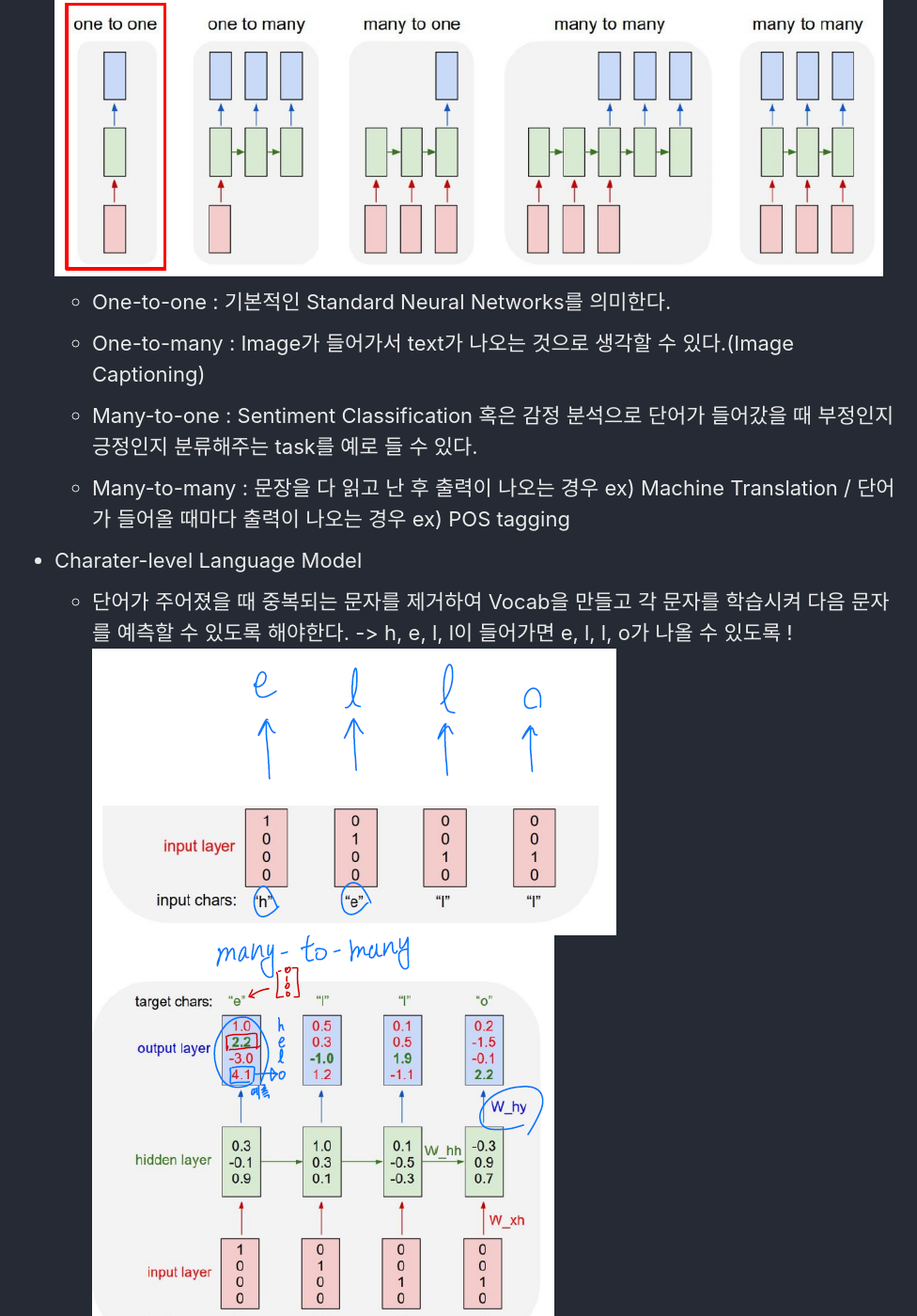
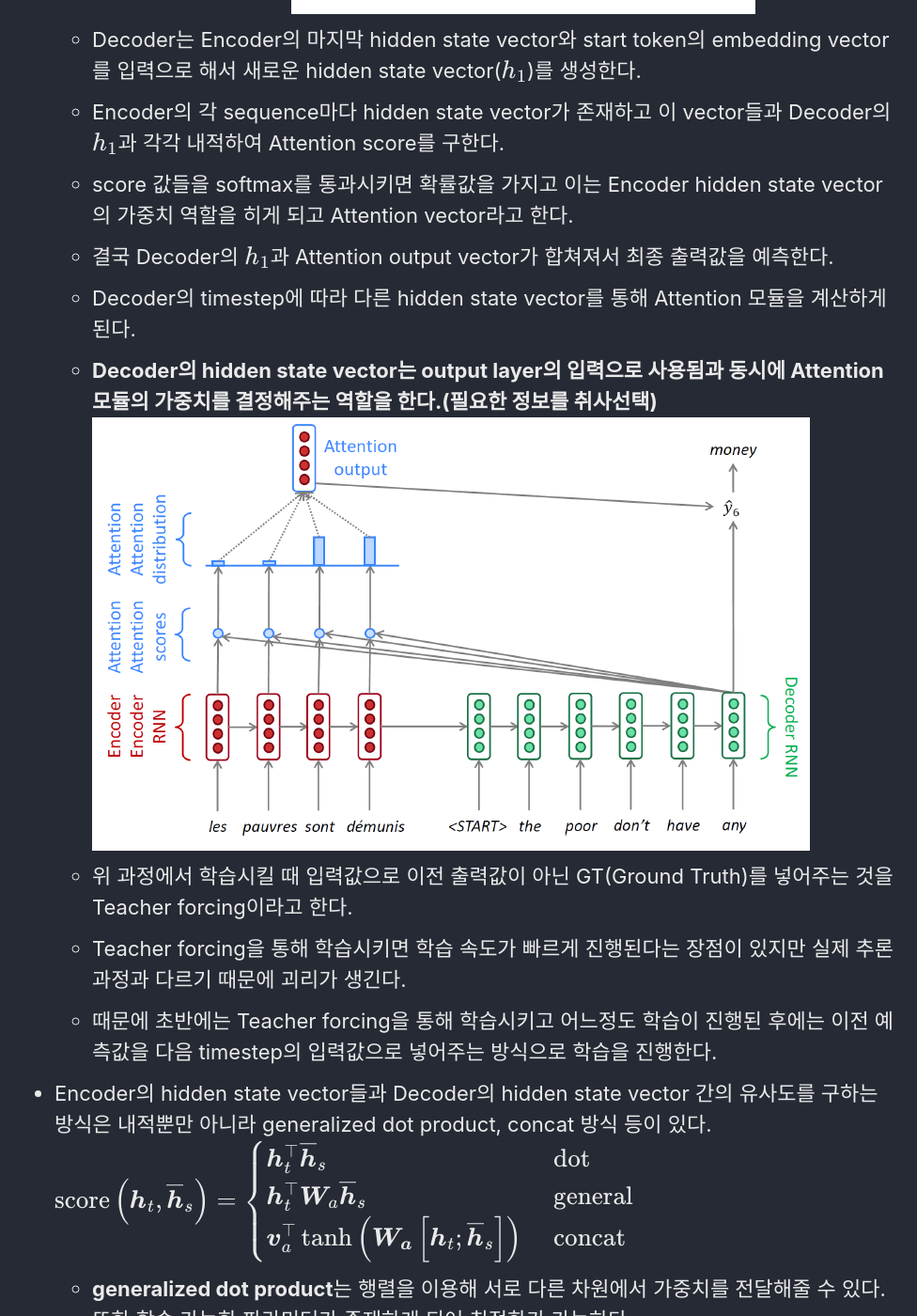
Before and after one commit to gistarrr/gistarrr.github.io, a Jekyll site: the page built from _posts/Ustage/2021-09-06-week_6.md, in a window 1280 px wide and 1400 px high, scrolled down 7854 px. Shown: the whole window at 94% size, without its empty margins (304-1280 px from the left). Built offline with Jekyll 4.4.1, drawn with Linux system fonts in a browser that asks for light colours; cached includes are drawn as plain includes; formulas are drawn with MathJax 3; some of the changed text lies outside the part shown.

Commit message:
6th week day3_1

```diff
--- a/_posts/Ustage/2021-09-06-week_6.md
+++ b/_posts/Ustage/2021-09-06-week_6.md
@@ -104,6 +104,66 @@ author_profile: false
 ---
 ---
 
+**Day 3**
+===
+
+- 학습 강의 : Part 3 - Seq2seq with Attention, Beam Search and BLEU Score 5강
+- 과제 : [필수과제] RNN-based Language Model
+
+
+## 1. 강의 복습
+### **NLP** <br/>
+
+**5강 : Sequence to Sequence with Attention**
+- Seq2seq 모델은 Encoder와 Decoder로 이루어져 있고 파라미터 값을 공유하지 않는다.
+![](../../assets/images/week6/week6_day3_seq2.PNG)
+    - Encoder의 마지막 step의 hidden state vector는 그동안 들어온 입력값에 대한 정보를 가지고 있다. 이 정보는 Decoder로 전달돼 가장 초기 hidden state vector($h_0$)가 된다.
+    - Decoder의 시작토큰으로 `<SoS>` 를 넣어주고 종료토큰으로 `<EoS>`를 넣어준다.
+    - 일반적인 Seq2seq 모델의 문제점은 hidden state의 고정된 차원으로 인해 모든 정보를 담는 것이 어렵고 그로 인해 가장 초기에 입력된 값의 정보가 변질, 소실될 우려가 있다는 것이다.
+    - 이를 해결한 것이 Attention 모듈이다.
+- Attention 모듈은 마지막 hidden state vector 뿐만 아니라 모든 hidden state vector를 통해 정보를 얻는다. ex) [번역 예시](https://google.github.io/seq2seq/)
+![](../../assets/images/week6/week6_day3_attention.PNG)
+    - Decoder는 Encoder의 마지막 hidden state vector와 start token의 embedding vector를 입력으로 해서 새로운 hidden state vector($h_1$)를 생성한다.
+    - Encoder의 각 sequence마다 hidden state vector가 존재하고 이 vector들과 Decoder의 $h_1$과 각각 내적하여 Attention score를 구한다.
+    - score 값들을 softmax를 통과시키면 확률값을 가지고 이는 Encoder hidden state vector의 가중치 역할을 히게 되고 Attention vector라고 한다.
+    - 결국 Decoder의 $h_1$과 Attention output vector가 합쳐져서 최종 출력값을 예측한다.
+    - Decoder의 timestep에 따라 다른 hidden state vector를 통해 Attention 모듈을 계산하게 된다.
+    - **Decoder의 hidden state vector는 output layer의 입력으로 사용됨과 동시에 Attention 모듈의 가중치를 결정해주는 역할을 한다.(필요한 정보를 취사선택)**
+    ![](../../assets/images/week6/week6_day3_att2.PNG)
+    - 위 과정에서 학습시킬 때 입력값으로 이전 출력값이 아닌 GT(Ground Truth)를 넣어주는 것을 Teacher forcing이라고 한다.
+    - Teacher forcing을 통해 학습시키면 학습 속도가 빠르게 진행된다는 장점이 있지만 실제 추론 과정과 다르기 때문에 괴리가 생긴다.
+    - 때문에 초반에는 Teacher forcing을 통해 학습시키고 어느정도 학습이 진행된 후에는 이전 예측값을 다음 timestep의 입력값으로 넣어주는 방식으로 학습을 진행한다.
+- Encoder의 hidden state vector들과 Decoder의 hidden state vector 간의 유사도를 구하는 방식은 내적뿐만 아니라 generalized dot product, concat 방식 등이 있다.
+$$\operatorname{score}\left(\boldsymbol{h}_{t}, \overline{\boldsymbol{h}}_{s}\right)= \begin{cases}\boldsymbol{h}_{t}^{\top} \overline{\boldsymbol{h}}_{s} & \text { dot } \\ \boldsymbol{h}_{t}^{\top} \boldsymbol{W}_{a} \overline{\boldsymbol{h}}_{s} & \text { general } \\ \boldsymbol{v}_{a}^{\top} \tanh \left(\boldsymbol{W}_{\boldsymbol{a}}\left[\boldsymbol{h}_{t} ; \overline{\boldsymbol{h}}_{s}\right]\right) & \text { concat }\end{cases}$$
+    - **generalized dot product**는 행렬을 이용해 서로 다른 차원에서 가중치를 전달해줄 수 있다. 또한 학습 가능한 파라미터가 존재하게 되어 최적화가 가능하다.
+    ![](../../assets/images/week6/week6_day3_general.jpg)
+    - **concat**으로 구성하게 되면 layer를 이용하기 때문에 Attention score를 구할 때에도 학습 가능한 파라미터가 존재할 수 있게 된다. -> 최적화가 가능하다.
+    ![](../../assets/images/week6/week6_day3_con.jpg)
+<br/>
+
+
+
+## 2. 새로 알게된 내용 / 고민한 내용 (강의, 과제, 퀴즈)
+-
+
+## 3. 참고할 만한 자료
+- **부스트코스 제공 자료**
+  - [The Unreasonable Effectiveness of Recurrent Neural Networks](http://karpathy.github.io/2015/05/21/rnn-effectiveness/)
+  - [CS231n(2017)_Lecture10_RNN](http://cs231n.stanford.edu/slides/2017/cs231n_2017_lecture10.pdf)
+  - [Understanding LSTM Networks](http://colah.github.io/posts/2015-08-Understanding-LSTMs/)
+
+- **슬랭 공유 자료 및 참고 자료**
+    - [pack_padded_sequence](https://simonjisu.github.io/nlp/2018/07/05/packedsequence.html)
+    - [BPTT](https://davi06000.tistory.com/92)
+
+## 4. 피어세션
+-
+- 자세한 내용은 [Peer Session](https://diagnostic-offer-ddb.notion.site/9-7-bdb392dec0d341bfaf421c4591bc9191) 참조
+
+---
+---
+
+
 **Day 2**
 ===
 
@@ -203,4 +263,10 @@ author_profile: false
 
 ---
 ---
+
+
+
+
+
+
 # **주간 회고**
```
Also changed, not shown: assets/images/week6/week6_day3_att2.PNG (added), assets/images/week6/week6_day3_attention.PNG (added), assets/images/week6/week6_day3_con.jpg (added), assets/images/week6/week6_day3_general.jpg (added), assets/images/week6/week6_day3_seq2.PNG (added).
